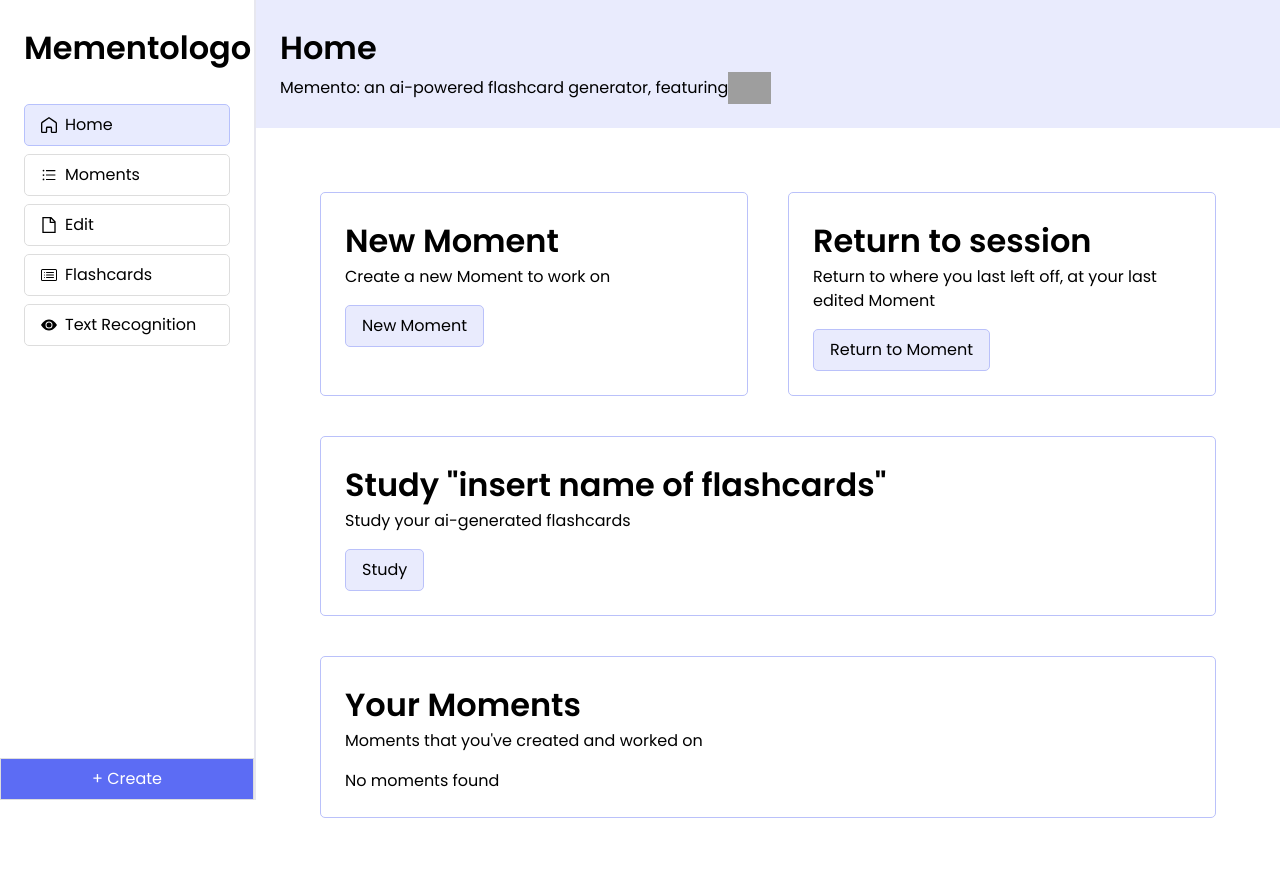
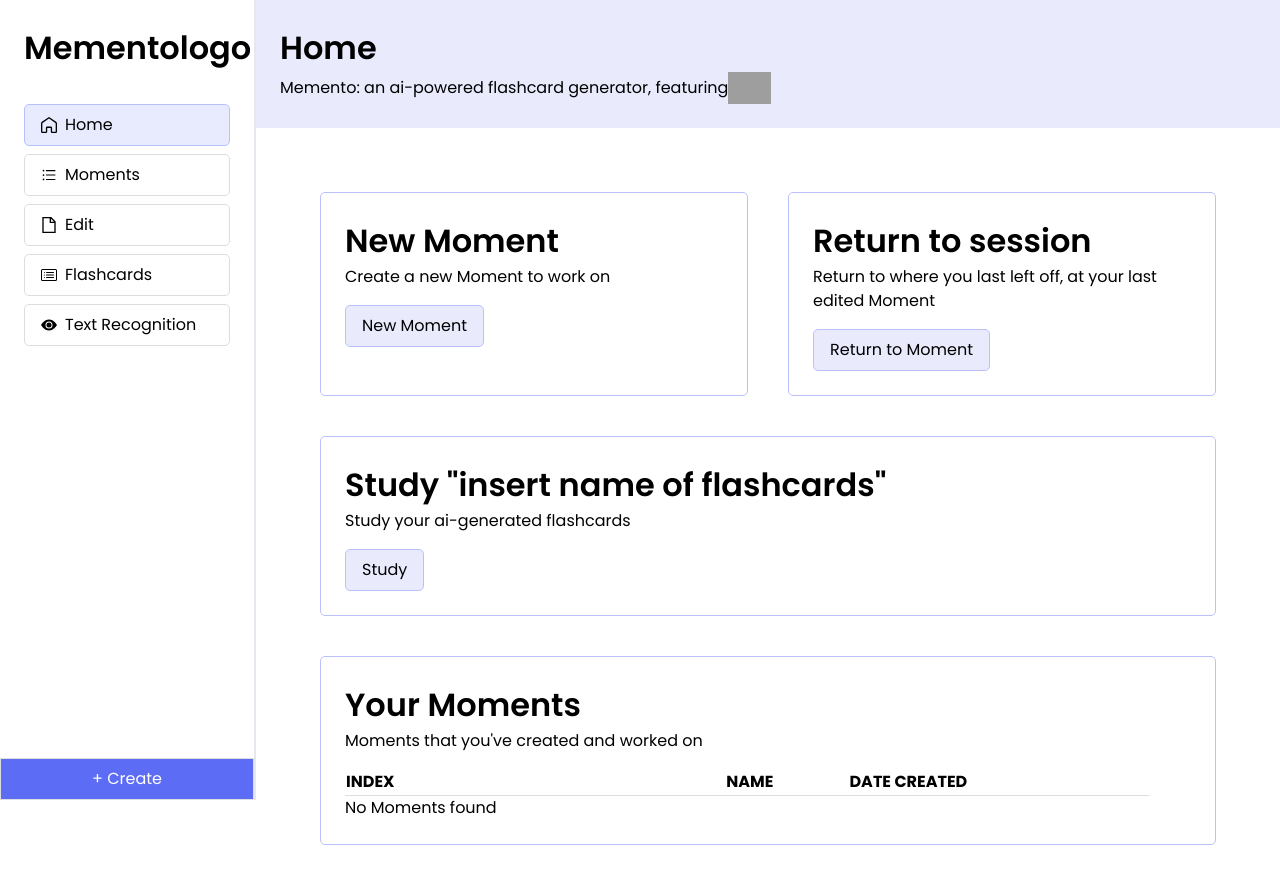
Before and after one commit to Yourself1011/memento, a React (Vite) app in the folder client/: page / in a window 1280 px wide. Shown: the top 884 px of the page. Built offline with nearby package versions, Linux system fonts and the light colour scheme; grey boxes are pictures that could not be loaded.

Commit message:
refac(front): convert momentList to table

```diff
--- a/client/src/components/MomentList/MomentList.tsx
+++ b/client/src/components/MomentList/MomentList.tsx
@@ -1,26 +1,39 @@
 import { Link } from "react-router-dom";
 import { Moment } from "../../types/moment";
+import { useNavigate } from "react-router-dom";
 
 const MomentList = ({ className = "" }) => {
   const moments = JSON.parse(localStorage.getItem("moments") as string);
+  const navigate = useNavigate();
 
   return (
-    <div className={`pages-container ${className}`}>
-      <div style={{display: moments ? "flex" : "none"}}>
-        <p>Name</p>
-        <p>Date Created</p>
-      </div>
+    <table className={`${className} pages-container`}>
+      <tr>
+        <th>Index</th>
+        <th>Name</th>
+        <th>Date Created</th>
+      </tr>
       {
-        moments ? moments.map((value:Moment, index:number) => {
+        moments ? moments.map((value: Moment, index: number) => {
           return (
-            <div>
-              <Link to={`/edit/${index}`}>{value.name}</Link>
-              <p>{value.createdDate}</p>
-            </div>
-          )
-        }) : <p>No moments found</p>
+            <tr
+              className="hover:bg-gray-100 cursor-pointer"
+              onClick={() => {
+                navigate(`/edit/${index}`);
+              }}
+            >
+              <td>{index}</td>
+              <td>
+                <Link to={`/edit/${index}`}>
+                  {value.name}
+                </Link>
+              </td>
+              <td>{value.createdDate}</td>
+            </tr>
+          );
+        }) : <p>No Moments found</p>
       }
-    </div>
+    </table>
   );
 };
 
--- a/client/src/styles.scss
+++ b/client/src/styles.scss
@@ -21,29 +21,22 @@ h1 {
 }
 
 .pages-container {
-  div:not(:first-child) {
-    border-bottom: 1px solid #e2e8f0;
-    padding: 0.25rem;
-    display: flex;
-    justify-content: space-between;
-    cursor: pointer;
+  width: 95%;
+  th {
+    text-align: left;
+    text-transform: uppercase;
+  }
+  tr {
+    border-bottom: 1px solid #ddd;
+  }
+  td {
+    padding: 0.5rem;
+    padding-left: 0;
+    padding-right: 0;
 
-    &:hover {
-      background-color: #f7fafc;
+    &:first-child {
+      padding-left: 0.5rem;
     }
-
-    p {
-      color: #999;
-    }
-  }
-  div:first-child {
-    display: flex;
-    align-items: center;
-    justify-content: space-between;
-    color: #999;
-    text-transform: uppercase;
-    padding-left: 0.25rem;
-    padding-right: 0.25rem;
   }
 }
 
```
